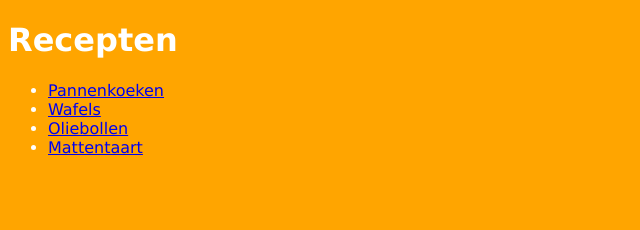
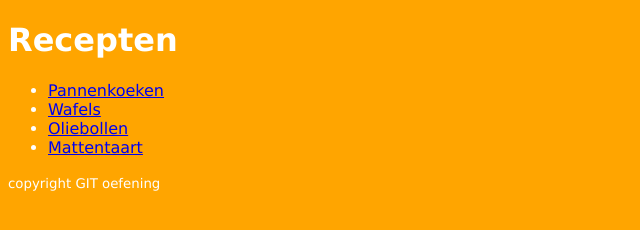
Before and after one commit to vdabely/recepten, a plain HTML site: page index.html in a window 1280 px wide. Shown: the whole page, without its empty margins (0-640 px from the left). Drawn offline with Linux system fonts and the light colour scheme.

Commit message:
Met copyrith

```diff
--- a/index.html
+++ b/index.html
@@ -15,6 +15,6 @@
 			<li><a href="mattentaart.html">Mattentaart</a></li>
 		</ul>
 	</nav>
-
+    	<footer><small>copyright GIT oefening</small></footer>
 </body>
 </html>
```
